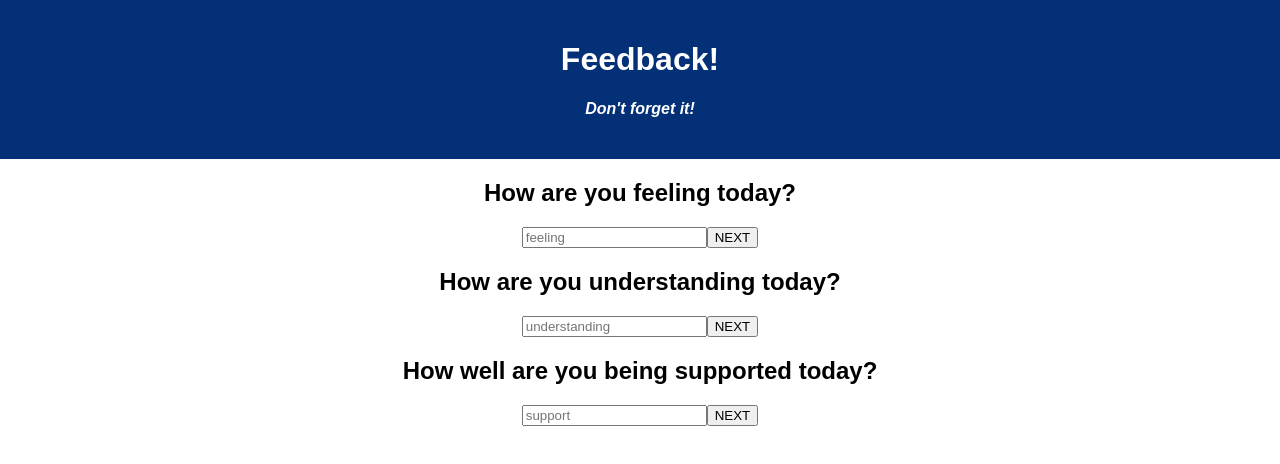
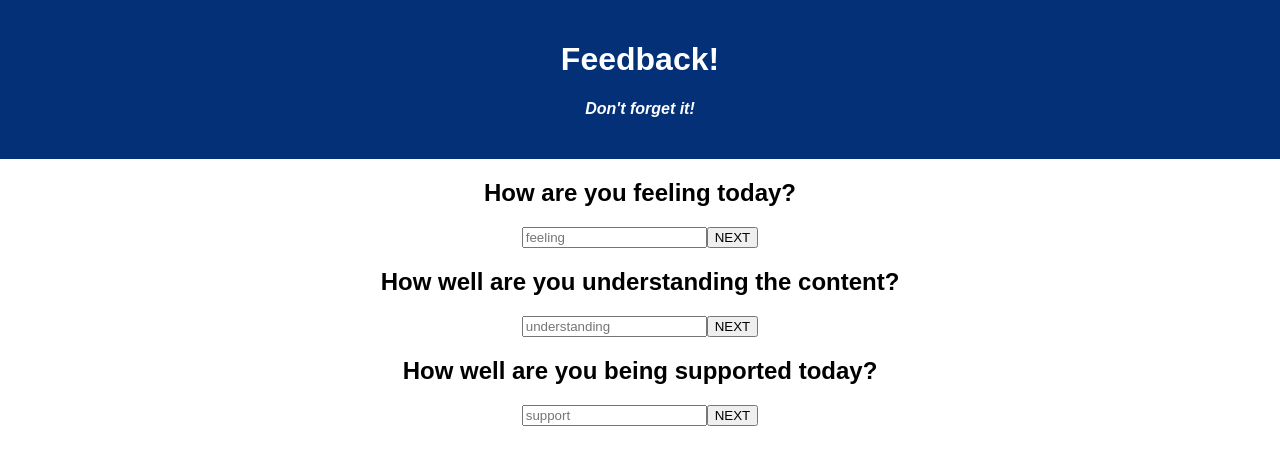
Before and after one commit to AustinKammerer/weekend-redux-feedback-loop, a React (Create React App) app: page / in a window 1280 px wide. Shown: the top 464 px of the page. Built offline with nearby package versions, Linux system fonts and the light colour scheme.

Commit message:
changed a prompt

```diff
--- a/src/components/UnderstandingForm/UnderstandingForm.jsx
+++ b/src/components/UnderstandingForm/UnderstandingForm.jsx
@@ -14,7 +14,7 @@ export default function UnderstandingForm() {
   };
   return (
     <>
-      <h2>How are you understanding today?</h2>
+      <h2>How well are you understanding the content?</h2>
       <form onSubmit={handleSubmit}>
         <input
           value={understandingFeedback}
```
